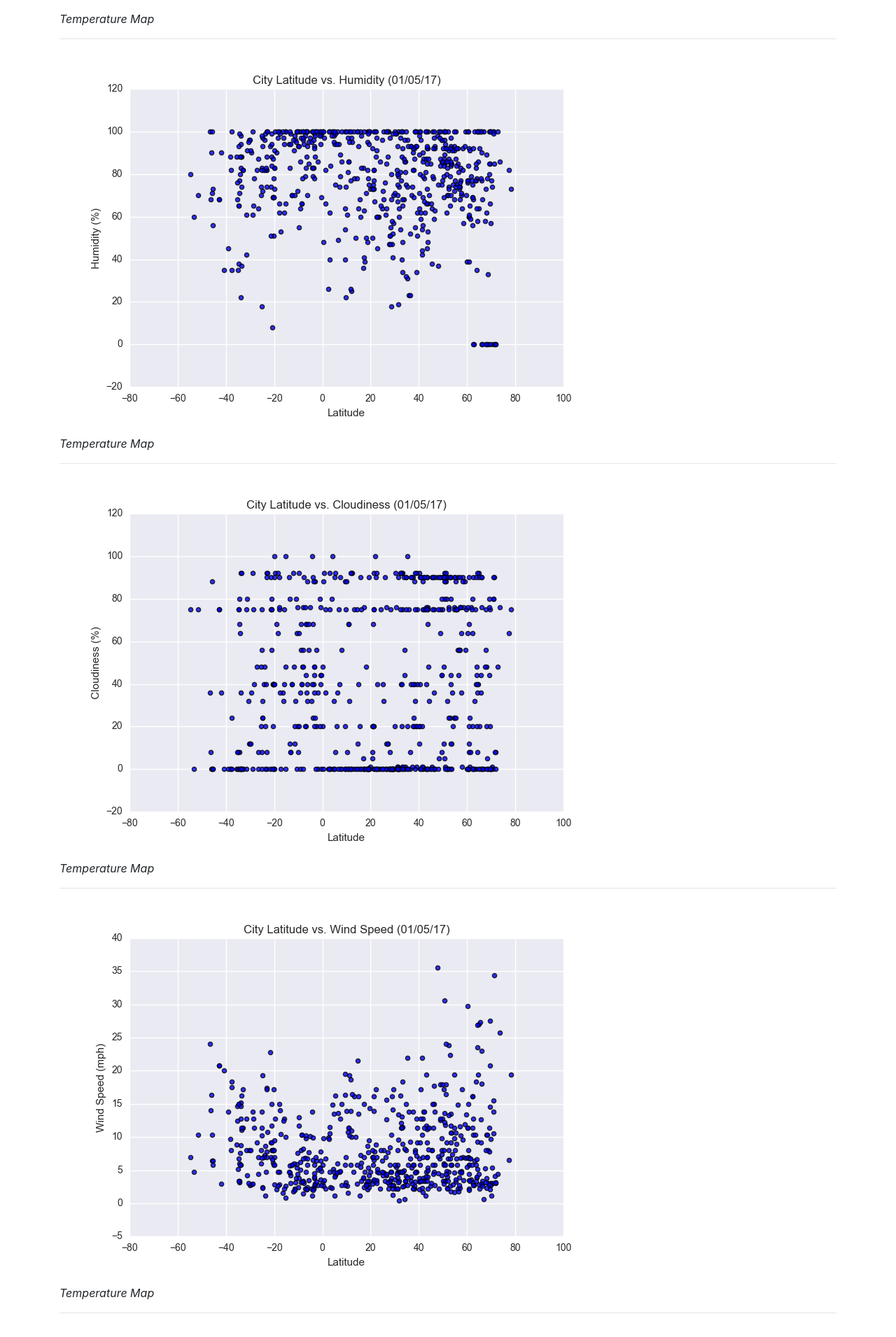
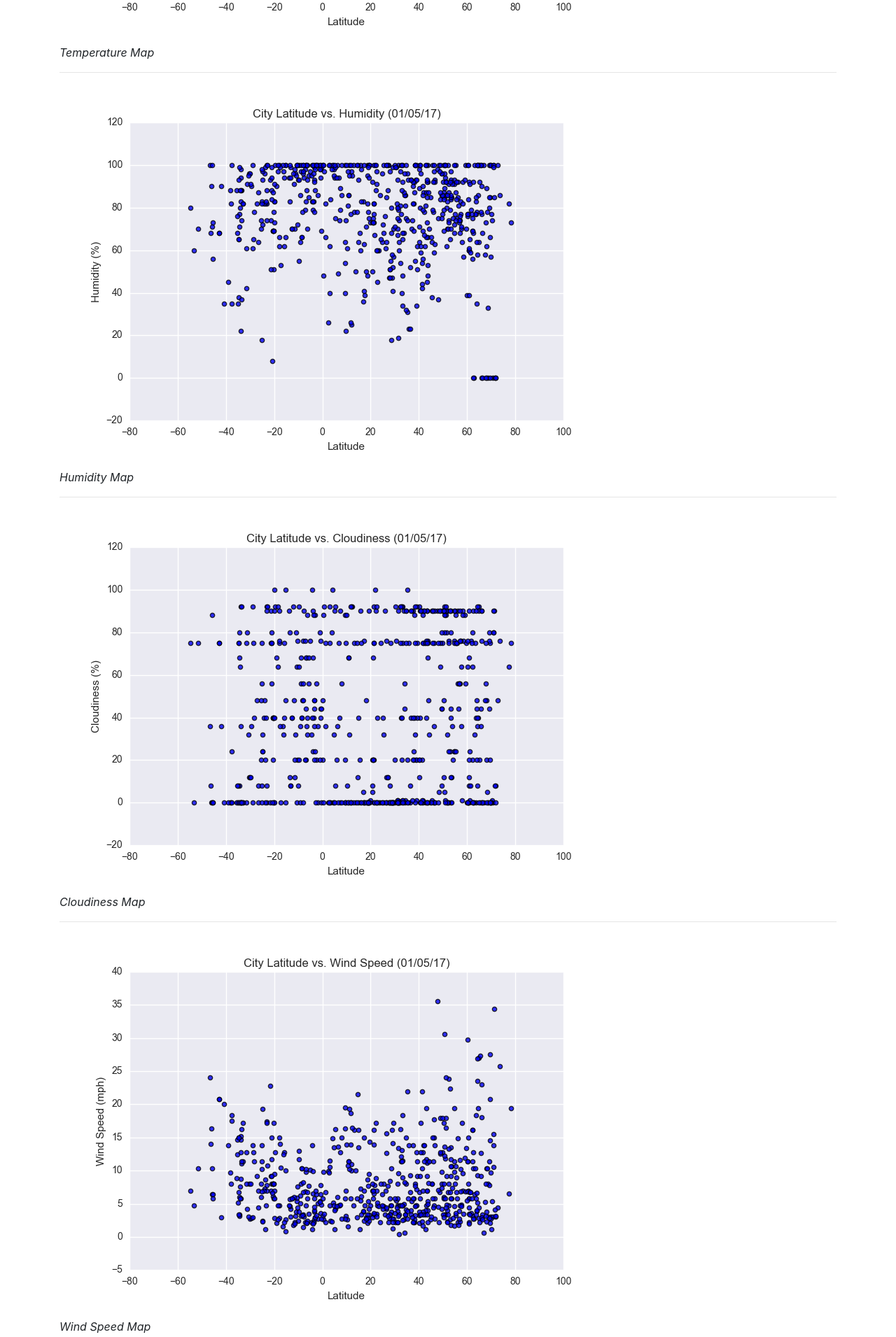
Before and after one commit to mcmanuscw/Web-Design-Challenge, a plain HTML site: page index.html in a window 1280 px wide. Shown: the part 647-2558 px from the top of the page at 70% size. Drawn offline with nearby package versions, Linux system fonts and the light colour scheme.

Commit message:
Redefined images as figures

```diff
--- a/index.html
+++ b/index.html
@@ -1,14 +1,19 @@
 <!DOCTYPE html>
 <html lang="en">
+
+<head>
+  <meta charset="UTF-8">
+
   <!-- Add Bootstrap Component smartsheet -->
   <link rel="stylesheet" href="https://cdn.jsdelivr.net/npm/bootstrap@4.6.2/dist/css/bootstrap.min.css"
     integrity="sha384-xOolHFLEh07PJGoPkLv1IbcEPTNtaed2xpHsD9ESMhqIYd0nLMwNLD69Npy4HI+N" crossorigin="anonymous">
   <!-- Add custom CSS smartsheet -->
   <link rel="stylesheet" href="/assets/css/style.css">
 
-<head>
-  <meta charset="UTF-8">
   <title>Web Dev Project</title>
+
+
+
 
 </head>
 
@@ -55,10 +60,15 @@
 
 
     <h1>Summary: Latitude vs. X</h1>
+
+    <!-- Example Row -->
     <div class="Row">
-      <div class="col-sm-6 col-md-3"></div>
+      <div class="col-sm-6 col-md-3"> I don't know what the heck I'm doing!</div>
 
     </div>
+
+
+
 
 
     <!-- <a target="_blank" href="./assets/images/Fig1.png"><img src="./assets/images/Fig1.png" alt="Temp"></a>
@@ -70,35 +80,46 @@
     <a target="_blank" href="./assets/images/Fig4.png"><img src="./assets/images/Fig4.png" alt="Wind"></a>
     <hr> -->
 
-    <article>
+    <Section>
+
+      <figure>
         <a target="_blank" href="./assets/images/Fig1.png">
-      <img src="./assets/images/Fig1.png" alt="Tempurature Map">
+          <img src="./assets/images/Fig1.png" alt="Temperature Map">
         </a>
-      <p><em>Temperature Map</em></p>
-    </article>
+        <figcaption><em>Temperature Map</em></figcaption>
+      </figure>
+
       <hr>
-    <article>
+
+      <figure>
         <a target="_blank" href="./assets/images/Fig2.png">
           <img src="./assets/images/Fig2.png" alt="Humidity Map">
         </a>
-      <p><em>Temperature Map</em></p>
-    </article>
+        <figcaption><em>Humidity Map</em></figcaption>
+      </figure>
+
       <hr>
-    <article>
+
+      <figure>
         <a target="_blank" href="./assets/images/Fig3.png">
           <img src="./assets/images/Fig3.png" alt="Cloudiness Map">
         </a>
-      <p><em>Temperature Map</em></p>
-    </article>
+        <figcaption><em>Cloudiness Map</em></figcaption>
+      </figure>
+
       <hr>
-    <article>
-      <a target="_blank" href="./assets/images/Fig.png">
+
+      <figure>
+        <a target="_blank" href="./assets/images/Fig4.png">
           <img src="./assets/images/Fig4.png" alt="Wind Speed Map">
         </a>
-      <p><em>Temperature Map</em></p>
-    </article>
+        <figcaption><em>Wind Speed Map</em></figcaption>
+      </figure>
       <hr>
 
+
+
+    </Section>
 
     <!-- Container
 Row
```
Lines whose indentation alone changed are shown as unchanged.
